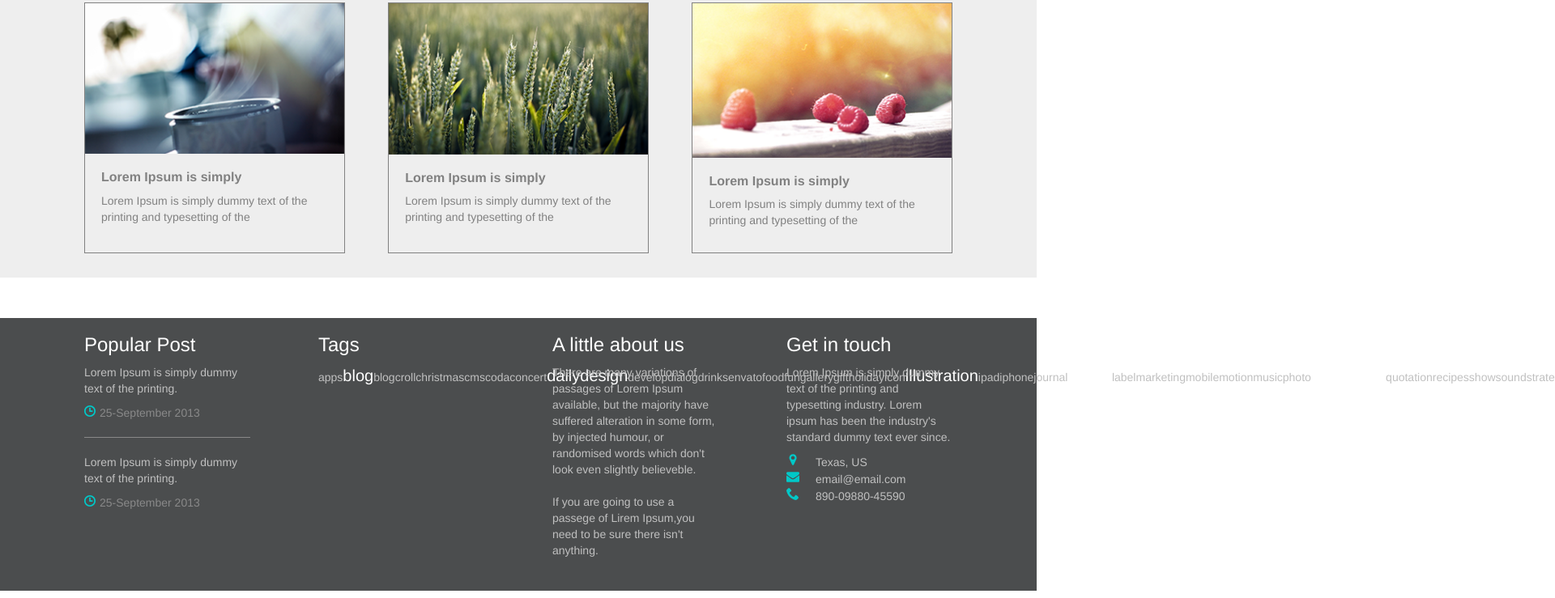
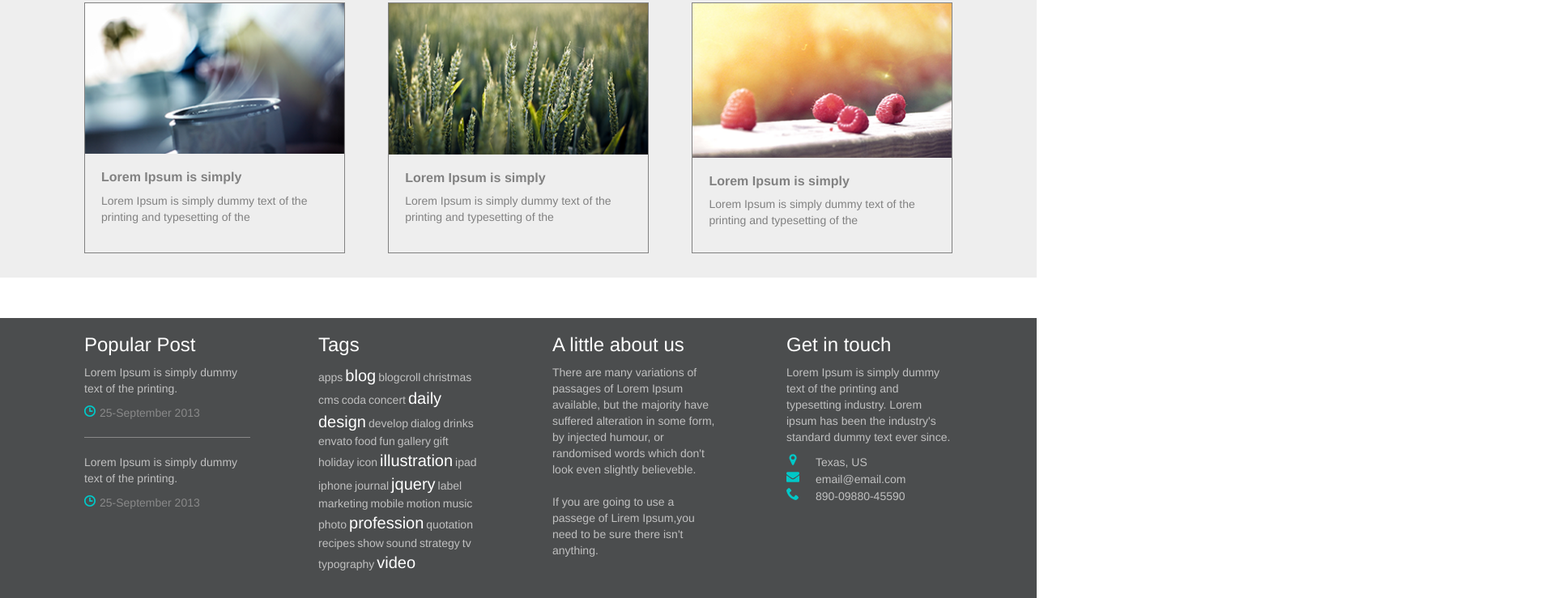
Before and after one commit to Subwan/WebWorldReact, a React app: page / in a window 1280 px wide. Shown: the part 1548-2287 px from the top of the page at 81% size, 1920 px wide, since content can reach past the window. Built offline with nearby package versions, Linux system fonts and the light colour scheme.

Commit message:
Tags in info section now work correctly.

```diff
--- a/src/main/home/section-info/section-info.css
+++ b/src/main/home/section-info/section-info.css
@@ -20,7 +20,7 @@
   }
 
   .info__tags {
-      display: inline-block;
+      display: block;
   }
 
   .info__img {
@@ -56,6 +56,8 @@
   .info__link {
     color: #c0c0c0;
     cursor: pointer;
+    display: inline-block;
+    padding-right: 3px;
   }
 
   .info__link:hover {
--- a/src/main/home/section-info/section-info.js
+++ b/src/main/home/section-info/section-info.js
@@ -48,7 +48,7 @@ class SectionInfo extends React.Component {
                     </div>
                     <div className="info__item">
                         <h3 className="info__h3">Tags</h3>
-                        <p className="info__tags">{items}</p>
+                        <div className="info__tags">{items}</div>
                     </div>
                     <div className="info__item">
                         <h3 className="info__h3">A little about us</h3>
```
